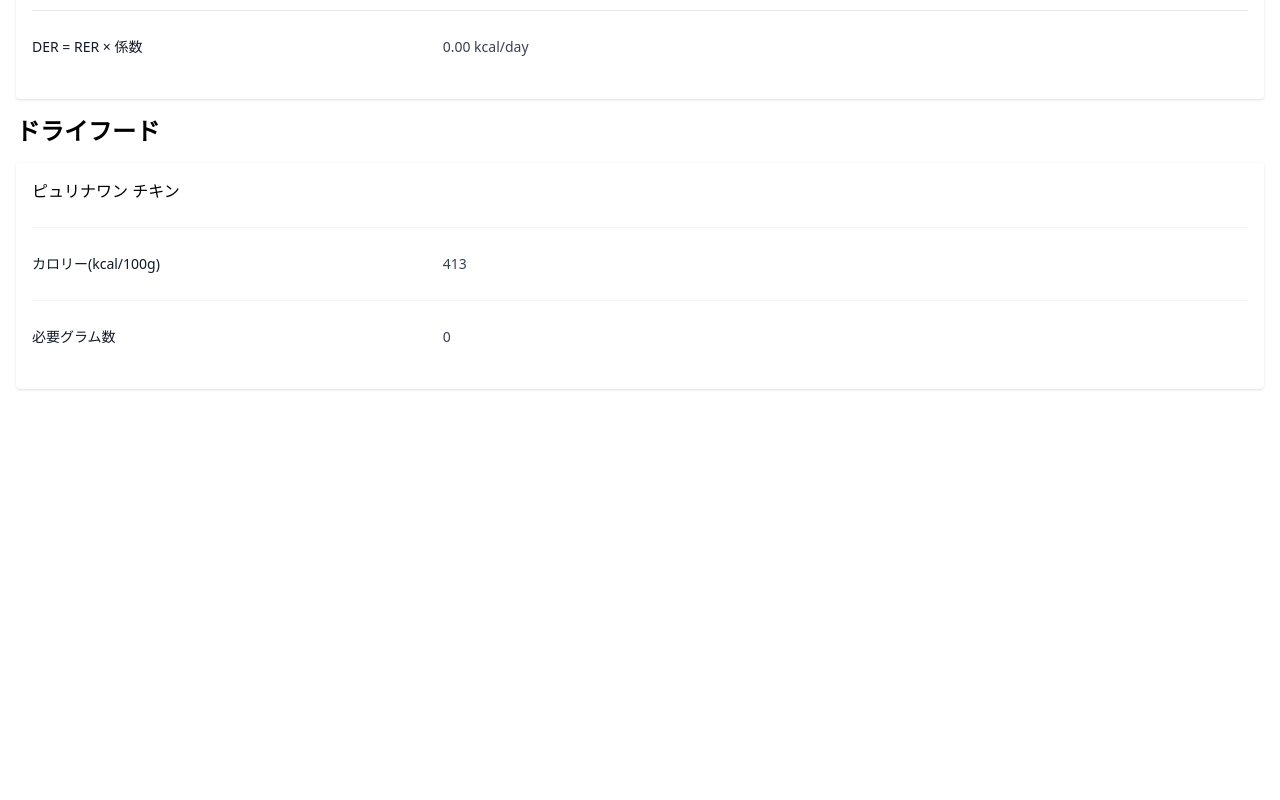
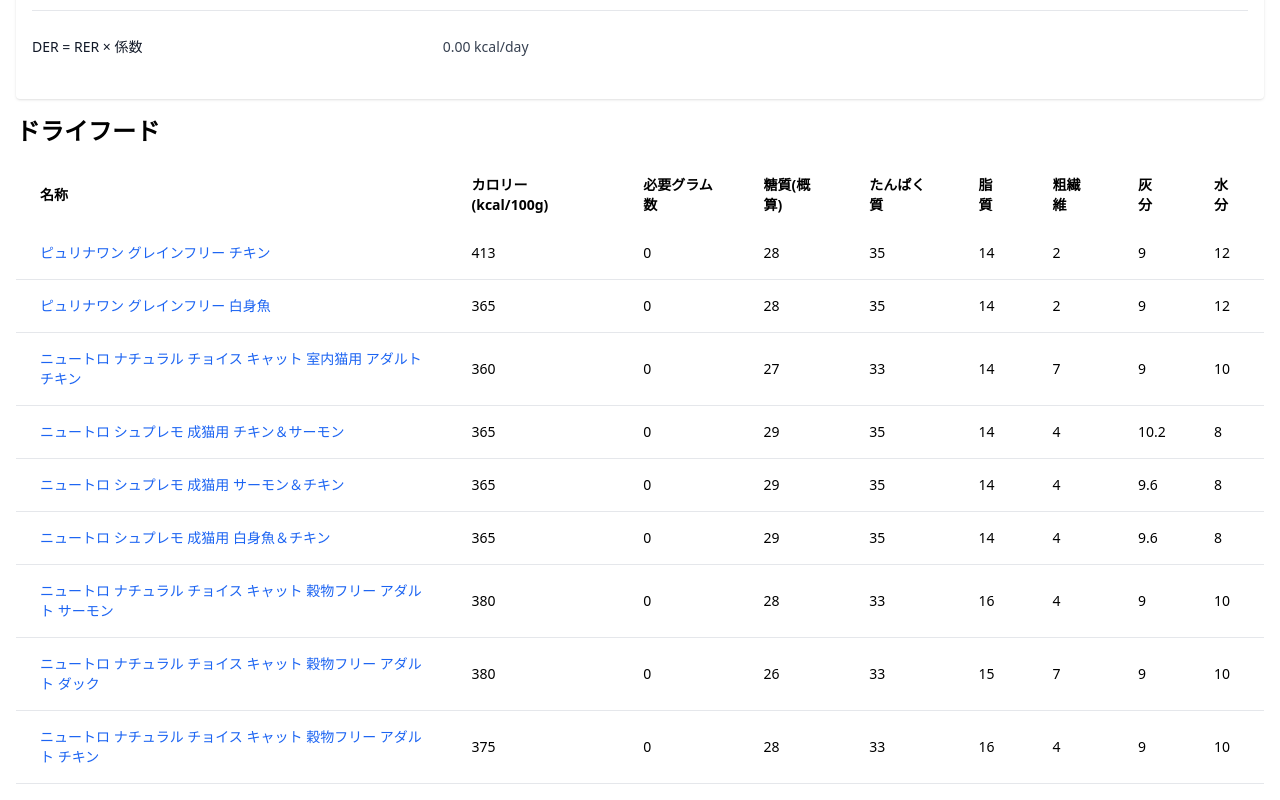
Before and after one commit to ara-ta3/ara-ta3.github.io, a React (Vite) app: page /cat/calorie in a window 1280 px wide. Shown: the part 574-1374 px from the top of the page. Before the commit the page ends 979 px from the top, so only its background shows below. Built offline with nearby package versions, Linux system fonts and the light colour scheme.

Commit message:
Add nutrition

```diff
--- a/src/components/cats/DryFoods.tsx
+++ b/src/components/cats/DryFoods.tsx
@@ -1,59 +1,60 @@
 import React from "react";
 
-const feeds = [
-  {
-    id: 1,
-    name: "ピュリナワン チキン",
-    kcalPer100: 413,
-    url: "https://nestle.jp/brand/one/cat/lineup/grainfree1/",
-  },
-];
+import { DryFoods, Food } from "../../domains/Cat.ts";
 
-interface Feed {
-  id: number;
-  name: string;
-  kcalPer100: number;
-  url: string;
-}
-
-const Feed: React.FC<{ feed: Feed; der: number }> = (
+const DryFoodTableBody: React.FC<{ feed: Food; der: number }> = (
   props,
 ) => {
   return (
-    <div>
-      <div className="px-4 sm:px-0">
-        <a href={props.feed.url} target="_blank">{props.feed.name}</a>
-      </div>
-      <div className="mt-6 border-t border-gray-100">
-        <dl className="divide-y divide-gray-100">
-          <div className="px-4 py-6 sm:grid sm:grid-cols-3 sm:gap-4 sm:px-0">
-            <dt className="text-sm/6 font-medium text-gray-900">
-              カロリー(kcal/100g)
-            </dt>
-            <dd className="mt-1 text-sm/6 text-gray-700 sm:col-span-2 sm:mt-0">
-              {props.feed.kcalPer100}
-            </dd>
-          </div>
-          <div className="px-4 py-6 sm:grid sm:grid-cols-3 sm:gap-4 sm:px-0">
-            <dt className="text-sm/6 font-medium text-gray-900">
-              必要グラム数
-            </dt>
-            <dd className="mt-1 text-sm/6 text-gray-700 sm:col-span-2 sm:mt-0">
-              {Math.round(props.der / props.feed.kcalPer100 * 100)}
-            </dd>
-          </div>
-        </dl>
-      </div>
+    <tr className="bg-white border-b dark:bg-gray-800 dark:border-gray-700">
+      <td className="px-6 py-4">
+        <a
+          className="hover:underline text-blue-600"
+          href={props.feed.url}
+          target="_blank"
+        >
+          {props.feed.name}
+        </a>
+      </td>
+      <td className="px-6 py-4">{props.feed.kcalPer100}</td>
+      <td className="px-6 py-4">
+        {Math.round(props.der / props.feed.kcalPer100 * 100)}
+      </td>
+      <td className="px-6 py-4">{props.feed.nutrition.carbohydrate}</td>
+      <td className="px-6 py-4">{props.feed.nutrition.protein}</td>
+      <td className="px-6 py-4">{props.feed.nutrition.fat}</td>
+      <td className="px-6 py-4">{props.feed.nutrition.fiber}</td>
+      <td className="px-6 py-4">{props.feed.nutrition.ash}</td>
+      <td className="px-6 py-4">{props.feed.nutrition.moisture}</td>
+    </tr>
+  );
+};
+
+const DryFoodTable: React.FC<{ der: number }> = (props: { der: number }) => {
+  return (
+    <div className="relative overflow-x-auto">
+      <table className="w-full text-sm text-left">
+        <thead>
+          <tr>
+            <th className="px-6 py-3">名称</th>
+            <th className="px-6 py-3">カロリー(kcal/100g)</th>
+            <th className="px-6 py-3">必要グラム数</th>
+            <th className="px-6 py-3">糖質(概算)</th>
+            <th className="px-6 py-3">たんぱく質</th>
+            <th className="px-6 py-3">脂質</th>
+            <th className="px-6 py-3">粗繊維</th>
+            <th className="px-6 py-3">灰分</th>
+            <th className="px-6 py-3">水分</th>
+          </tr>
+        </thead>
+        <tbody>
+          {DryFoods.map((f) => (
+            <DryFoodTableBody key={f.id} der={props.der} feed={f} />
+          ))}
+        </tbody>
+      </table>
     </div>
   );
 };
 
-const DryFoods: React.FC<{ der: number }> = (props: { der: number }) => {
-  return (
-    <div className="p-4 bg-white shadow rounded">
-      {feeds.map((f) => <Feed key={f.id} der={props.der} feed={f} />)}
-    </div>
-  );
-};
-
-export default DryFoods;
+export default DryFoodTable;
--- a/src/domains/Cat.ts
+++ b/src/domains/Cat.ts
@@ -14,3 +14,145 @@
         return this.calculateRER() * multiplier;
     }
 }
+
+export interface Food {
+  id: number;
+  name: string;
+  kcalPer100: number;
+  url: string;
+  nutrition: Nutrition;
+}
+
+class Nutrition {
+  readonly carbohydrate: number;
+  constructor(
+    public readonly protein: number,
+    public readonly fat: number,
+    public readonly fiber: number,
+    public readonly ash: number,
+    public readonly moisture: number,
+  ) {
+    this.carbohydrate = Math.round(100 - (protein + fat + fiber + ash + moisture));
+  }
+}
+
+export const DryFoods: Food[] = [
+  {
+    id: 1,
+    name: "ピュリナワン グレインフリー チキン",
+    kcalPer100: 413,
+    url: "https://nestle.jp/brand/one/cat/lineup/grainfree1/",
+    nutrition: new Nutrition(
+      35,
+      14,
+      2,
+      9,
+      12,
+    ),
+  },
+  {
+    id: 2,
+    name: "ピュリナワン グレインフリー 白身魚",
+    kcalPer100: 365,
+    url: "https://nestle.jp/brand/one/cat/lineup/grainfree2/",
+    nutrition: new Nutrition(
+      35,
+      14,
+      2,
+      9,
+      12,
+    ),
+  },
+  {
+    id: 3,
+    name: "ニュートロ ナチュラル チョイス キャット 室内猫用 アダルト チキン",
+    kcalPer100: 360,
+    url: "https://marspetcare.jp/category/COND_C_DRY/NC_C_ADULT_LIMITED.html",
+    nutrition: new Nutrition(
+      33,
+      14,
+      7,
+      9,
+      10,
+    ),
+  },
+  {
+    id: 4,
+    name: "ニュートロ シュプレモ 成猫用 チキン＆サーモン",
+    kcalPer100: 365,
+    url: "https://marspetcare.jp/category/COND_C_DRY/SUPREMO_C_ADULT_CHICKEN_SALMON.html",
+    nutrition: new Nutrition(
+      35,
+      14,
+      4,
+      10.2,
+      8,
+    ),
+  },
+  {
+    id: 5,
+    name: "ニュートロ シュプレモ 成猫用 サーモン＆チキン",
+    kcalPer100: 365,
+    url: "https://marspetcare.jp/category/COND_C_DRY/SUPREMO_C_ADULT_SALMON_CHICKEN.html",
+    nutrition: new Nutrition(
+      35,
+      14,
+      4,
+      9.6,
+      8,
+    ),
+  },
+  {
+    id: 6,
+    name: "ニュートロ シュプレモ 成猫用 白身魚＆チキン",
+    kcalPer100: 365,
+    url: "https://marspetcare.jp/category/COND_C_DRY/SUPREMO_C_ADULT_WHITEFISH_CHICKEN.html",
+    nutrition: new Nutrition(
+      35,
+      14,
+      4,
+      9.6,
+      8,
+    ),
+  },
+  {
+    id: 7,
+    name: "ニュートロ ナチュラル チョイス キャット 穀物フリー アダルト サーモン",
+    kcalPer100: 380,
+    url: "https://marspetcare.jp/category/COND_C_DRY/NC_C_ADULT_GRAINFREE_SALMON.html",
+    nutrition: new Nutrition(
+      33,
+      16,
+      4,
+      9,
+      10,
+    ),
+  },
+  {
+    id: 8,
+    name: "ニュートロ ナチュラル チョイス キャット 穀物フリー アダルト ダック",
+    kcalPer100: 380,
+    url: "https://marspetcare.jp/category/COND_C_DRY/NC_C_ADULT_GRAINFREE_DUCK.html",
+    nutrition: new Nutrition(
+      33,
+      15,
+      7,
+      9,
+      10,
+    ),
+  },
+  {
+    id: 9,
+    name: "ニュートロ ナチュラル チョイス キャット 穀物フリー アダルト チキン",
+    kcalPer100: 375,
+    url: "https://marspetcare.jp/category/COND_C_DRY/NC_C_ADULT_GRAINFREE_CHICKEN.html",
+    nutrition: new Nutrition(
+      33,
+      16,
+      4,
+      9,
+      10,
+    ),
+  },
+
+];
```
